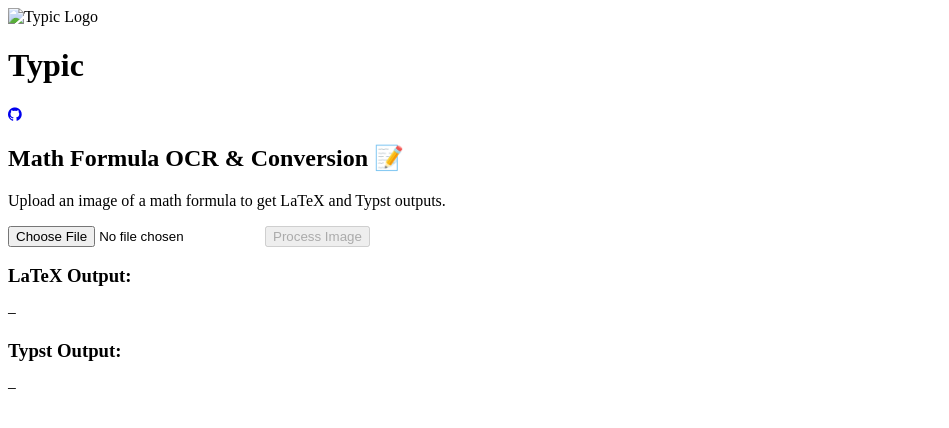
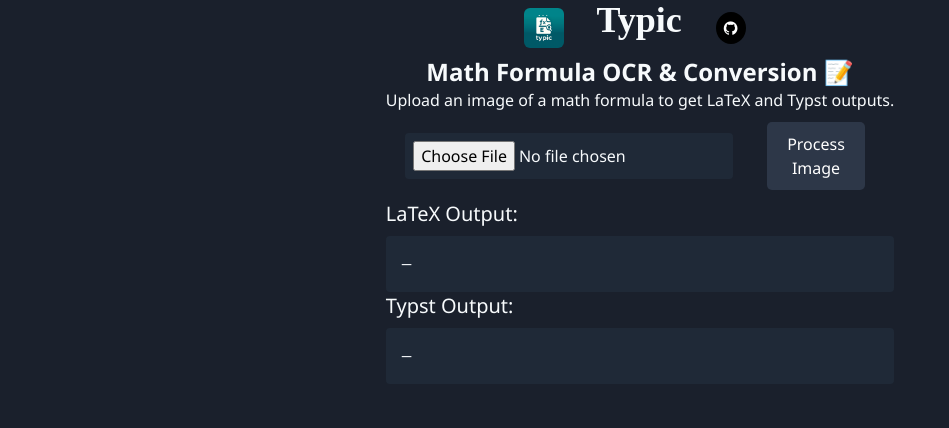
Before and after one commit to JachymPutta/typic, a plain HTML site: page index.html in a window 1280 px wide. Shown: the whole page, without its empty margins (0-949 px from the left). Drawn offline with Linux system fonts and the light colour scheme; the site is published under a folder, as on GitHub Pages, so addresses that start at the root find nothing; a web font is replaced by a local one.

Commit message:
feat: updated dir structure

```diff
--- a/index.html
+++ b/index.html
@@ -7,18 +7,18 @@
   <meta name="viewport" content="width=device-width, initial-scale=1.0" />
   <title>Typic • Math OCR & Typst</title>
   <!-- Tailwind generated Utilities -->
-  <link href="/output.css" rel="stylesheet" />
+  <link href="styles/output.css" rel="stylesheet" />
   <!-- App-specific Styles -->
-  <link href="/main.css" rel="stylesheet" />
+  <link href="styles/main.css" rel="stylesheet" />
   <!-- Favicon & Icons -->
-  <link rel="icon" type="image/x-icon" href="/typic_icon.ico" />
+  <link rel="icon" type="image/x-icon" href="resources/typic_icon.ico" />
   <link rel="stylesheet" href="https://cdnjs.cloudflare.com/ajax/libs/font-awesome/4.7.0/css/font-awesome.min.css" />
 </head>
 
 <body>
   <!-- Branding Header -->
   <header id="header" class="flex flex-row sticky items-center justify-center z-10">
-    <img src="/typic_logo.webp" alt="Typic Logo" class="w-10 h-10 mr-8 rounded-md" />
+    <img src="resources/typic_logo.webp" alt="Typic Logo" class="w-10 h-10 mr-8 rounded-md" />
     <h1 class="text-4xl font-bold mb-4" style="font-family:'0xProto Regular'">Typic</h1>
     <div class="flex justify-center ml-6">
       <a href="https://github.com/detypstify/typic" target="_blank"><i class="fa fa-github"></i></a>
```
Also changed, not shown: resources/typic_icon.ico (renamed from typic_icon.ico), resources/typic_logo.webp (renamed from typic_logo.webp), styles/main.css (renamed from main.css), styles/output.css (renamed from output.css).
